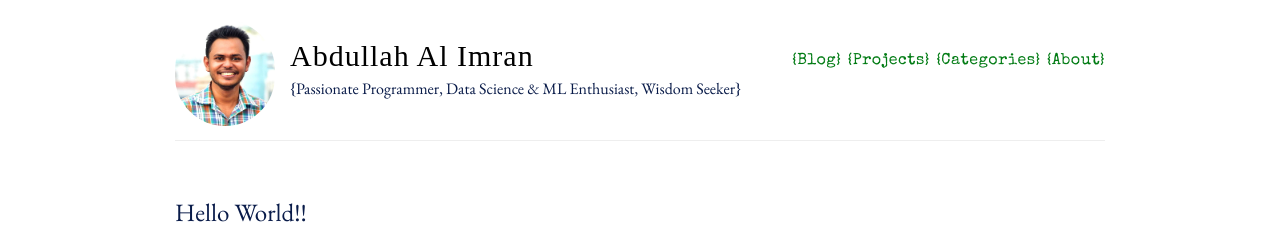
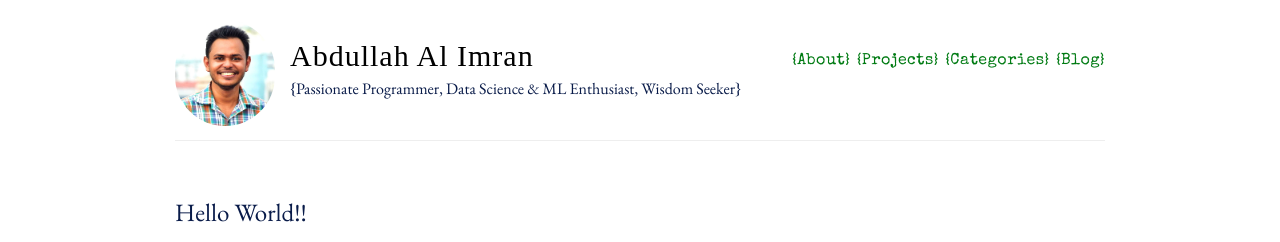
Before and after one commit to abdalimran/abdalimran.github.io, a Jekyll site: the page built from index.md, in a window 1280 px wide. Shown: the top 242 px of the page. Built offline with Jekyll 4.4.1, drawn with Linux system fonts in a browser that asks for light colours; some web fonts are replaced; part of the change alters nothing that is shown.

```diff
--- a/_layouts/default.html
+++ b/_layouts/default.html
@@ -27,10 +27,10 @@
           </div>
 
           <nav>
-            <a href="{{ site.baseurl }}/">{Blog}</a>
+            <a href="{{ site.baseurl }}/">{About}</a>
             <a target="_blank" href="https://github.com/abdalimran">{Projects}</a>
             <a href="{{ site.baseurl }}/categories">{Categories}</a>
-            <a href="{{ site.baseurl }}/about">{About}</a>
+            <a href="{{ site.baseurl }}/blog.html">{Blog}</a>
           </nav>
         </header>
       </div>
```
